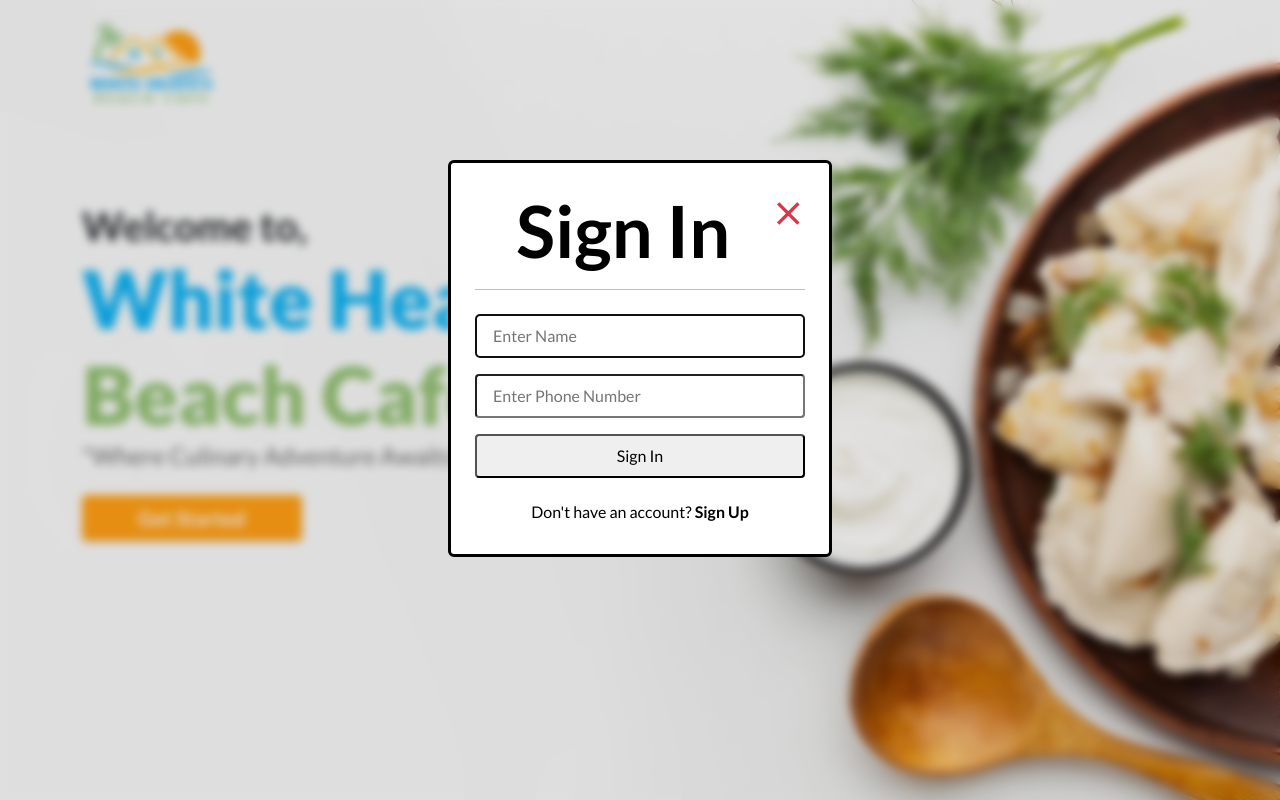
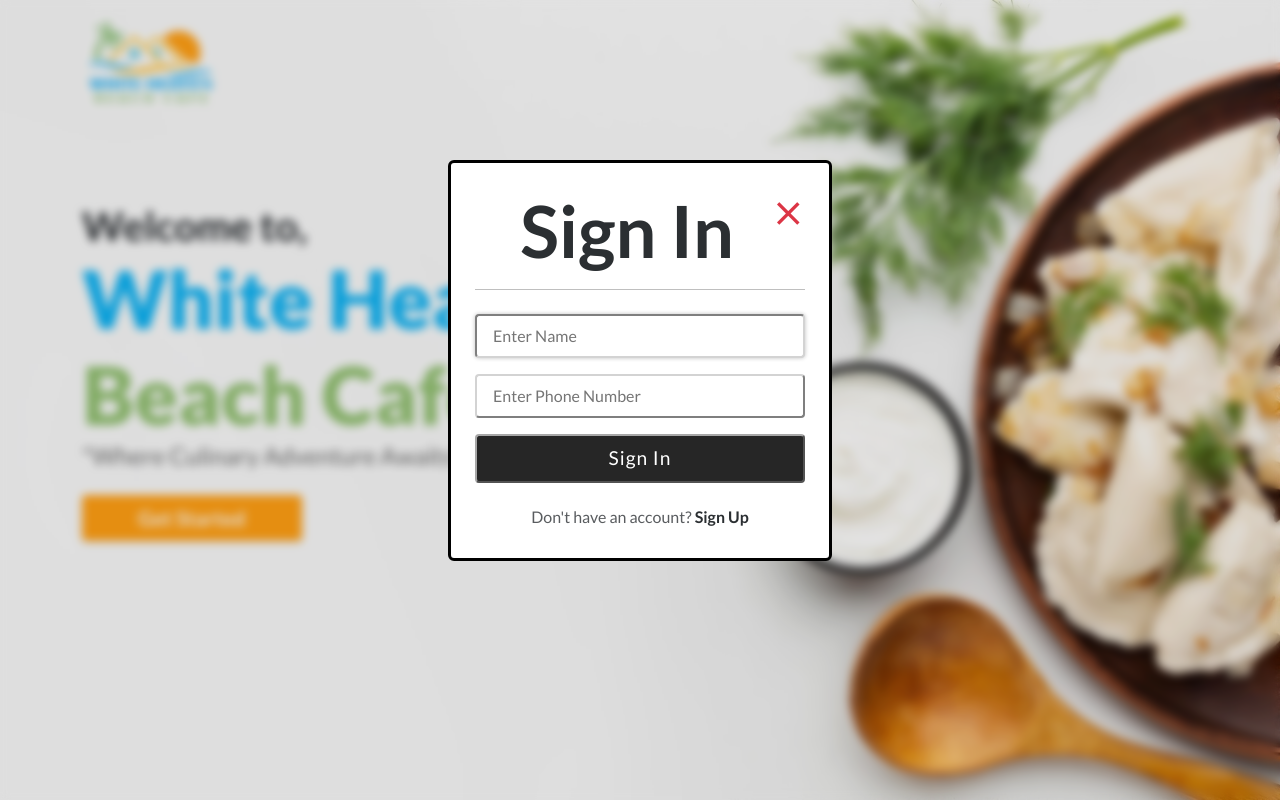
Before and after one commit to Thej48/White-Heaven-Beach-Cafe, a PHP site: page /home.php?tableNo=1 in a window 1280 px wide, after a click on "Get Started". Run offline with PHP 8.4, Linux system fonts and the light colour scheme.

Commit message:
21st commit : working on user end

```diff
--- a/css/styleHome.css
+++ b/css/styleHome.css
@@ -92,6 +92,67 @@ body {
     backdrop-filter: blur(5px);
 }
 
+.changeModalTxt{
+    cursor: pointer;
+}
+
+.loginFormModalDiv form input[type=text],
+input[type=tel] {
+    font-size: medium;
+    border: 2px outset lightgray;
+    outline: none;
+}
+
+.loginFormModalDiv form input[type=text]:focus,
+input[type=tel]:focus {
+    border: 2px inset lightgray;
+    box-shadow: 0px 0px 4px #c0c0c0;
+}
+
+.loginFormModalDiv form .signInBtn {
+    background-color: #262626;
+    color: white;
+    font-size: larger;
+    letter-spacing: 1px;
+    border-color: #a7a7a7;
+}
+
+.loginFormModalDiv form .signUpBtn {
+    background-color: #262626;
+    color: white;
+    font-size: larger;
+    letter-spacing: 1px;
+    border-color: #a7a7a7;
+}
+
+.signUpFormModalDiv form input[type=text],
+input[type=tel] {
+    font-size: medium;
+    border: 2px outset lightgray;
+    outline: none;
+}
+
+.signUpFormModalDiv form input[type=text]:focus,
+input[type=tel]:focus {
+    border: 2px inset lightgray;
+    box-shadow: 0px 0px 4px #c0c0c0;
+}
+
+.signUpFormModalDiv form .signInBtn {
+    background-color: #262626;
+    color: white;
+    font-size: larger;
+    letter-spacing: 1px;
+    border-color: #a7a7a7;
+}
+
+.signUpFormModalDiv form .signUpBtn {
+    background-color: #262626;
+    color: white;
+    font-size: larger;
+    letter-spacing: 1px;
+    border-color: #a7a7a7;
+}
 
 @media (min-width:1000px) {
     .homeContentBox {
--- a/home.php
+++ b/home.php
@@ -44,33 +44,44 @@ $tableNo = $_GET['tableNo'];
     <dialog class="loginFormModal rounded" id="loginFormModal">
         <div class="loginFormModalDiv px-4 py-4">
             <div class="loginFormHeader d-flex align-items-top justify-content-between p-0 m-0">
-                <h1 class="m-0 p-0"></h1>
-                <h1 class="m-0 p-0 display-2 fw-bold">Sign In</h1>
+                <h1 class="m-0 p-0">&nbsp;</h1>
+                <h1 class="m-0 p-0 display-2 fw-bold text-secondary-emphasis">Sign In</h1>
                 <h1 class="m-0 p-0 fs-1 loginFormModalCloseIcon text-danger" onclick="loginFormModal.close()">&Cross;</h1>
             </div>
             <hr class="py-0">
             <form action="" method="post" class="d-flex flex-column ">
                 <input type="text" name="endusername" id="endusername" class="w-100 rounded-1 my-2 py-2 px-3 endusername" placeholder="Enter Name" required>
                 <input type="tel" name="enduserphone" id="enduserphone" class="w-100 rounded-1 my-2 py-2 px-3 enduserphone" pattern="[0-9]{10}" maxlength="15"  placeholder="Enter Phone Number" required>
-                <input type="submit" name="userSignInBtn" value="Sign In" class="w-100 rounded-1 my-2 py-2 px-3">
-                <span class="text-center h6 mt-3">Don't have an account? <span class="fw-bold" onclick="signUpFormModal.showModal()">Sign Up</span></span>
+                <input type="submit" name="userSignInBtn" value="Sign In" class="w-100 rounded-1 my-2 py-2 px-3 signInBtn">
+                <span class="text-center h6 mt-3 text-body-secondary">Don't have an account? <span class="fw-bold changeModalTxt text-secondary-emphasis" onclick="openSignUpDialog()">Sign Up</span></span>
             </form>
         </div>
     </dialog>
 
+    <script>
+        function openSignUpDialog(){
+            loginFormModal.close();
+            signUpFormModal.showModal();
+        }
+        function openSignInDialog(){
+            signUpFormModal.close();
+            loginFormModal.showModal();
+        }
+    </script>
+
     <dialog class="signUpFormModal rounded" id="signUpFormModal">
         <div class="signUpFormModalDiv px-4 py-4">
             <div class="loginFormHeader d-flex align-items-top justify-content-between p-0 m-0">
-                <h1 class="m-0 p-0"></h1>
-                <h1 class="m-0 p-0 display-2 fw-bold">Sign Up</h1>
+                <h1 class="m-0 p-0">&nbsp;</h1>
+                <h1 class="m-0 p-0 display-2 fw-bold text-secondary-emphasis">Sign Up</h1>
                 <h1 class="m-0 p-0 fs-1 signUpFormModalCloseIcon text-danger" onclick="signUpFormModal.close()">&Cross;</h1>
             </div>
             <hr class="py-0">
             <form action="" method="post" class="d-flex flex-column ">
                 <input type="text" name="endusername" id="endusername" class="w-100 rounded-1 my-2 py-2 px-3 endusername" placeholder="Enter Name" required>
                 <input type="tel" name="enduserphone" id="enduserphone" class="w-100 rounded-1 my-2 py-2 px-3 enduserphone" pattern="[0-9]{10}" maxlength="15"  placeholder="Enter Phone Number" required>
-                <input type="submit" name="userSignInBtn" value="Sign In" class="w-100 rounded-1 my-2 py-2 px-3">
-                <span class="text-center h6 mt-3">Don't have an account? <span class="fw-bold">Sign Up</span></span>
+                <input type="submit" name="userSignInBtn" value="Sign Up" class="w-100 rounded-1 my-2 py-2 px-3 signUpBtn">
+                <span class="text-center h6 mt-3 text-body-secondary">Already have an account? <span class="fw-bold changeModalTxt text-secondary-emphasis" onclick="openSignInDialog()">Sign In</span></span>
             </form>
         </div>
     </dialog>
```
